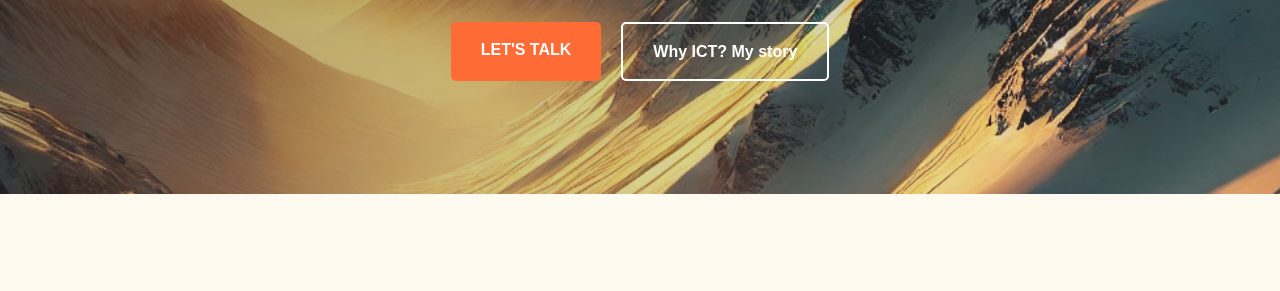
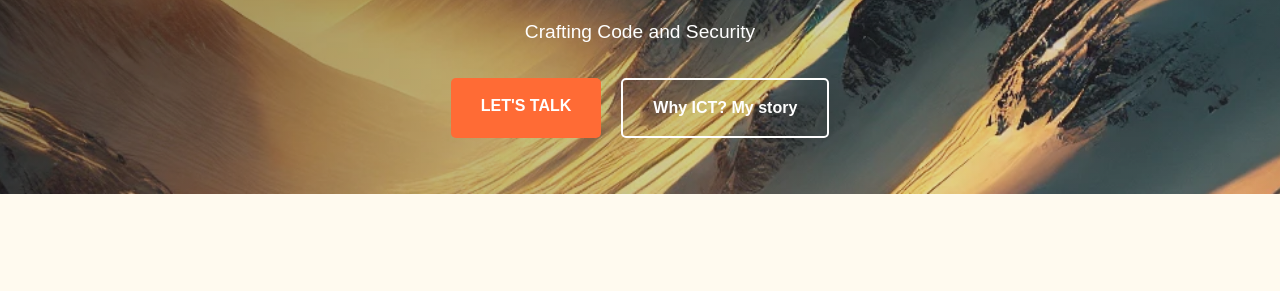
Before and after one commit to MipoRepo/miporeposite, a plain HTML site: page index.html in a window 1280 px wide. Shown: the part 366-657 px from the top of the page. Drawn offline with Linux system fonts and the light colour scheme.

Commit message:
Update styles.css

```diff
--- a/styles.css
+++ b/styles.css
@@ -76,18 +76,18 @@ nav .container {
     width: 100vw;
 
     background: linear-gradient(135deg,
-        rgba(0, 0, 0, 0.4),
-        rgba(216, 211, 170, 0.103)),
+        rgba(0, 0, 0, 0.5),
+        rgba(216, 211, 170, 0.1)),
         url('header.png') center/cover no-repeat;
-    background-attachment: fixed; /* Tämä pitää kuvan paikallaan vierityksessä */
+    background-attachment: fixed; /* Keeps the image fixed during scroll */
+    background-color: #000;
 
-    display block;
+    display: flex;
     align-items: center;
     justify-content: center;
     text-align: center;
     color: white;
     position: relative;
-    /* Terävöitysefekti */
 }
 
 /* Fallback for when image isn't available */
```
